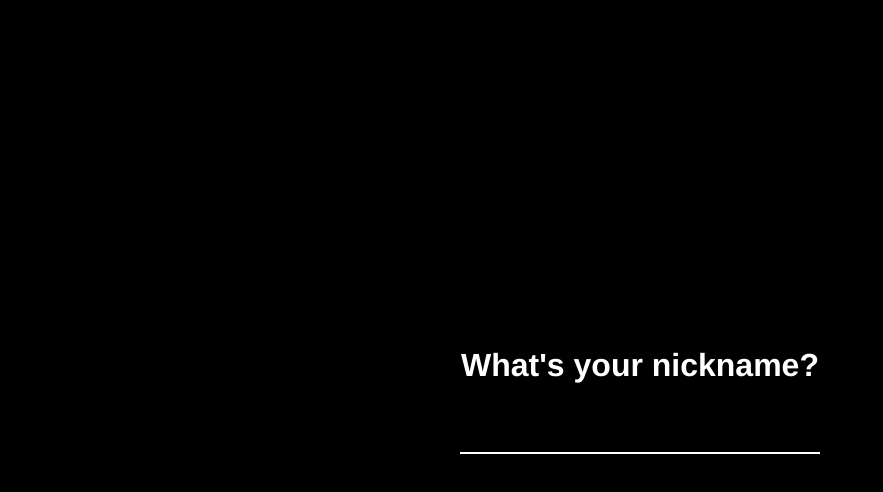
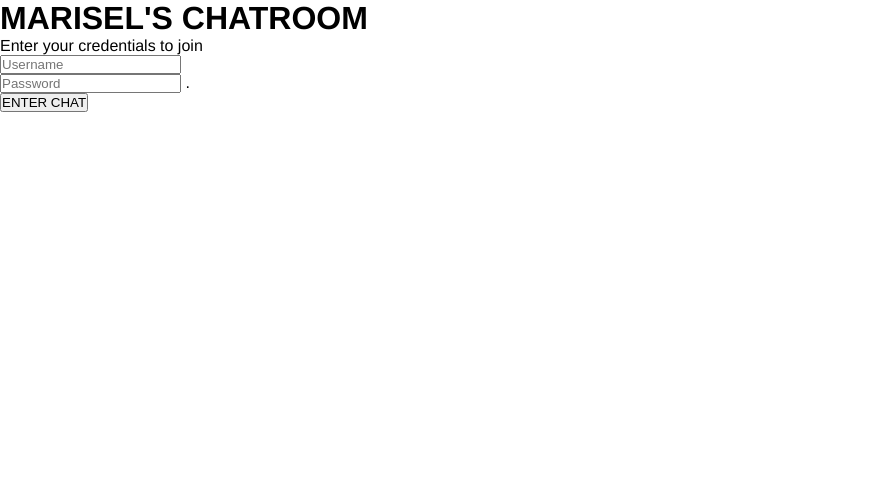
Before and after one commit to betingrich/chat, a website: page public/index.html in a window 1280 px wide. Shown: the whole page, without its empty margins (0-883 px from the left). Drawn offline with nearby package versions, Linux system fonts and the light colour scheme; no server answers.

Commit message:
Update index.html

```diff
--- a/public/index.html
+++ b/public/index.html
@@ -7,20 +7,23 @@
   <link rel="stylesheet" href="style.css">
 </head>
 <body>
-  <div class="login page">
-    <div class="form">
-      <h3 class="title">What's your nickname?</h3>
-      <input class="usernameInput" type="text" maxlength="14" autocomplete="off" />
-    </div>
+  <div class="login-container">
+  <div class="login-box">
+    <h1 class="login-title">MARISEL'S CHATROOM</h1>
+    <p class="login-subtitle">Enter your credentials to join</p>
+
+    <form class="login-form">
+      <input type="text" class="login-input" placeholder="Username" required>
+
+      <div class="password-container">
+        <input type="password" class="login-input" id="password" placeholder="Password" required>
+        <span class="password-toggle">.</span>
+      </div>
+
+      <button type="submit" class="login-button">ENTER CHAT</button>
+    </form>
   </div>
-
-  <div class="chat page">
-    <div class="chatArea">
-      <ul class="messages"></ul>
-    </div>
-    <input class="inputMessage" placeholder="Type here..." autocomplete="off" />
   </div>
-
   <script src="https://code.jquery.com/jquery-3.6.0.min.js"></script>
   <script src="/socket.io/socket.io.js"></script>
   <script src="main.js"></script>
```
